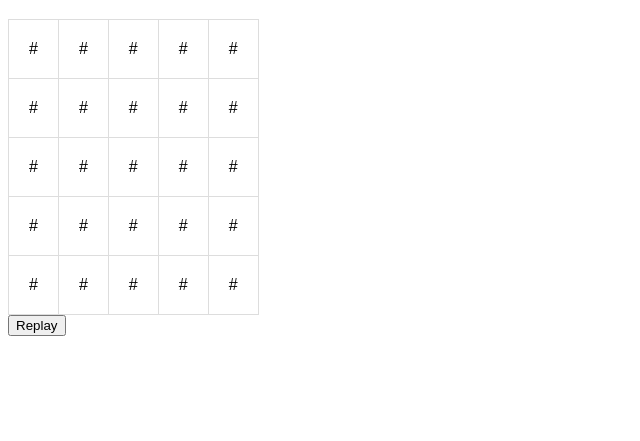
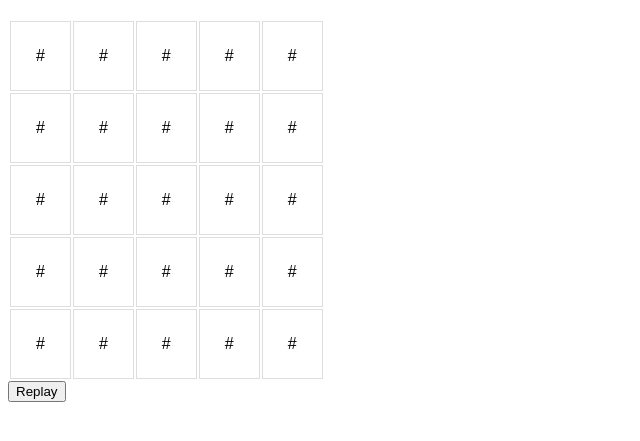
Before and after one commit to jallup/tictactoe, a plain HTML site: page index.html in a window 1280 px wide. Shown: the part 61-502 px from the top of the page, without its empty margins (0-640 px from the left). Drawn offline with Linux system fonts and the light colour scheme.

Commit message:
Comments added

```diff
--- a/index.html
+++ b/index.html
@@ -14,14 +14,14 @@
 	<style>
 	table {
 		font-family: arial, sans-serif;
-		border-collapse: collapse;
-		width: 20px;
+
+		width: 25px;
 	}
 
 	td, th {
 		border: 1px solid #dddddd;
 		text-align: center;
-		padding: 20px;
+		padding: 25px;
 	}
 
 	</style>
--- a/src/index.js
+++ b/src/index.js
@@ -7,7 +7,11 @@ https://www.youtube.com/watch?v=P2TcQ3h0ipQ
 
 import "./styles.css";
 
+// const ttt contains cells of table board
+
 const ttt = document.querySelectorAll(".ttt");
+
+// This is straight from course material, checks that document is loaded before any game functions are called
 
 if (document.readyState !== "loading") {
   // Document ready, executing
@@ -21,13 +25,17 @@ if (document.readyState !== "loading") {
   });
 }
 
-var playBoard;
+// Other variables and constants
+
+var playBoard; // Will be an array containing all the moves players has made
 
 const one = "O";
 
 const two = "X";
 
 var Player = "X";
+
+// Matrix containing all the ways game can be won
 
 const winner = [
   [0, 1, 2, 3, 4],
@@ -48,7 +56,7 @@ function initializeCode() {
   startGame();
   replayFunction();
 }
-
+// This function will start the game, makes playBoard array for moves and then initializes click action to every cell
 function startGame() {
   playBoard = Array.from(Array(25).keys());
 
@@ -58,7 +66,7 @@ function startGame() {
     ttt[i].addEventListener("click", clickCell, false);
   }
 }
-
+// Function containing to actions for cell clikcs
 function clickCell(cells) {
   if (document.getElementById(cells.target.id).innerText === "#") {
     if (Player === one) {
@@ -70,13 +78,13 @@ function clickCell(cells) {
     turn(cells.target.id, Player);
   }
 }
-
+// Trun function wich marks the players moves on array and checks if player has won after a move with gameOver function
 function turn(cellsId, player) {
   playBoard[cellsId] = player;
   document.getElementById(cellsId).innerText = player;
   gameOver(player);
 }
-
+// This function will check if player has won
 function gameOver(player) {
   var win = 0;
 
@@ -94,7 +102,7 @@ function gameOver(player) {
     }
   }
 }
-
+// Action for replay button, starts the game from the start
 function replayFunction() {
   document.getElementById("replay").addEventListener("click", startGame, false);
 }
```
